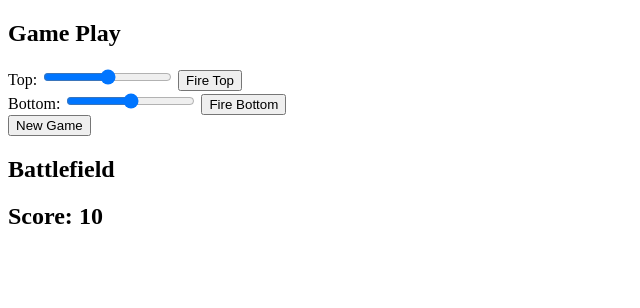
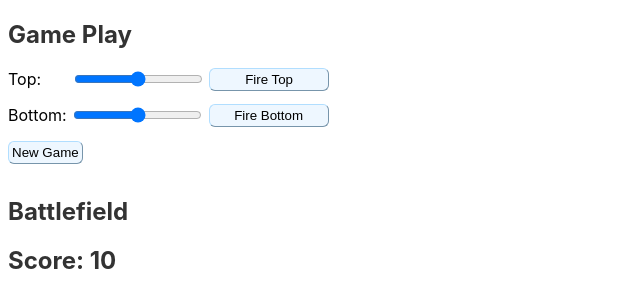
Before and after one commit to xaoccc/Fruits-Web-Game, a Flask app: template templates/index.html in a window 1280 px wide. Shown: the top 308 px of the page, without its empty margins (0-640 px from the left). Run offline with Flask 3, Linux system fonts and the light colour scheme; the template is opened without the code that fills it: most values are stand-ins (such as "Sample title", 1, 10 or a date in 2020).

Commit message:
Update index.html

```diff
--- a/templates/index.html
+++ b/templates/index.html
@@ -1,5 +1,6 @@
 <!DOCTYPE html>
 <html lang="en">
+<link rel= "stylesheet" type= "text/css" href= "{{ url_for('static',filename='styles/styles.css') }}">
 <head>
     <meta charset="UTF-8">
     <title>Shoot The Fruits</title>
@@ -7,17 +8,17 @@
 <body>
 <h2>Game Play</h2>
 {% if not game_over %}
-    <form action="/FireTop">
-        Top: <input type="range" name="position" min="0" max="100"/>
-            <input type="submit" value="Fire Top"/>
+    <form action="/FireTop" id="top-scroll-form">
+        <span class="text" id="top-scroll-form-text">Top:</span> <input type="range" class="scroll" name="position" min="0" max="100"/>
+            <span class="attack"><input type="submit" value="Fire Top"/></span>
     </form>
     <form action="/FireBottom">
-        Bottom: <input type="range" name="position" min="0" max="100"/>
-            <input type="submit" value="Fire Bottom"/>
+        <span class="text">Bottom:</span> <input type="range" class="scroll"  name="position" min="0" max="100"/>
+            <span class="attack"><input type="submit" value="Fire Bottom"/></span>
     </form>
 {% endif %}
 <form action="/Reset">
-      <input type="submit" value="New Game">
+      <input class="reset-button" type="submit" value="New Game">
 </form>
 {% if game_over %}
     <h2>Game Over!</h2>
```
